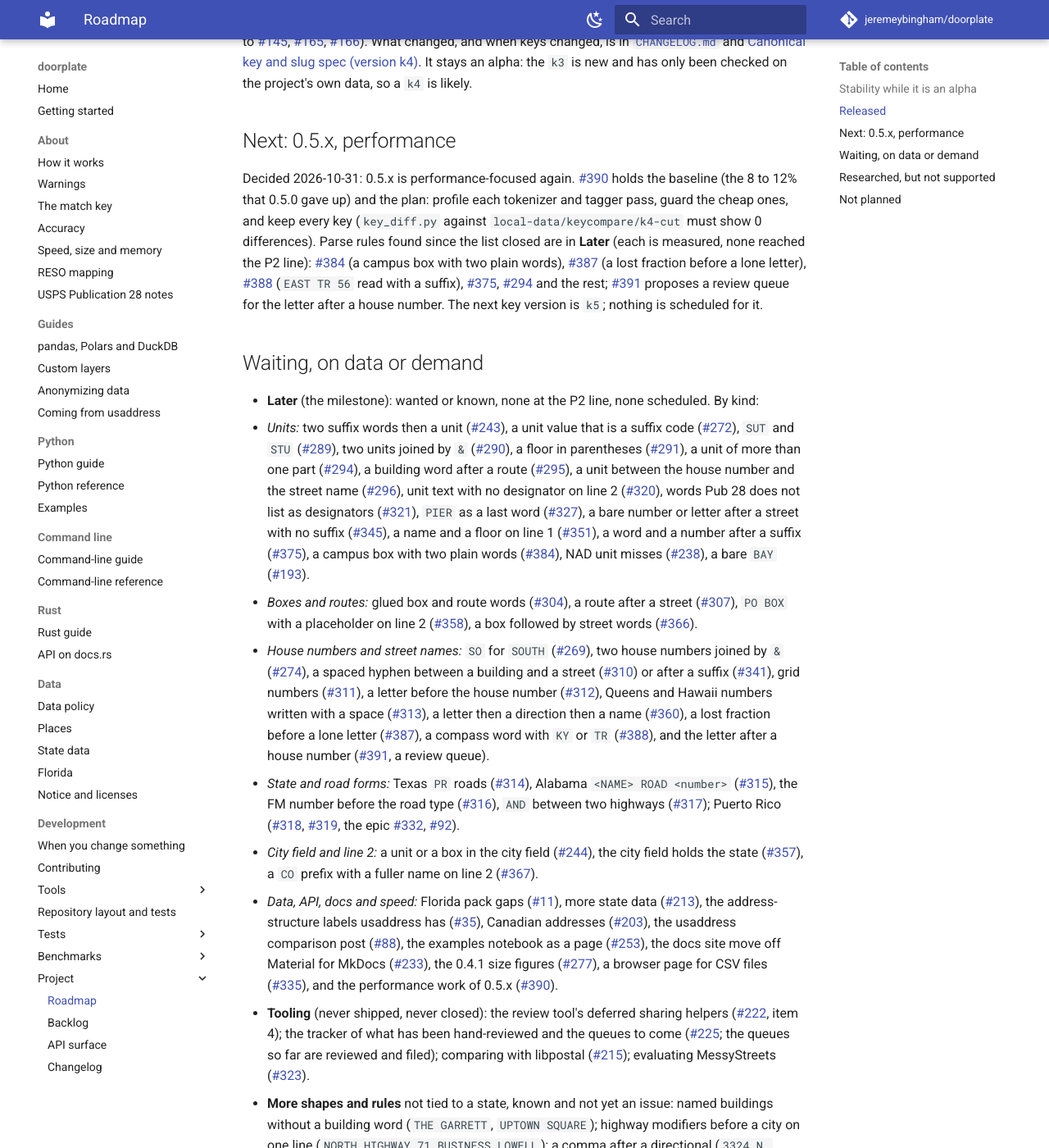
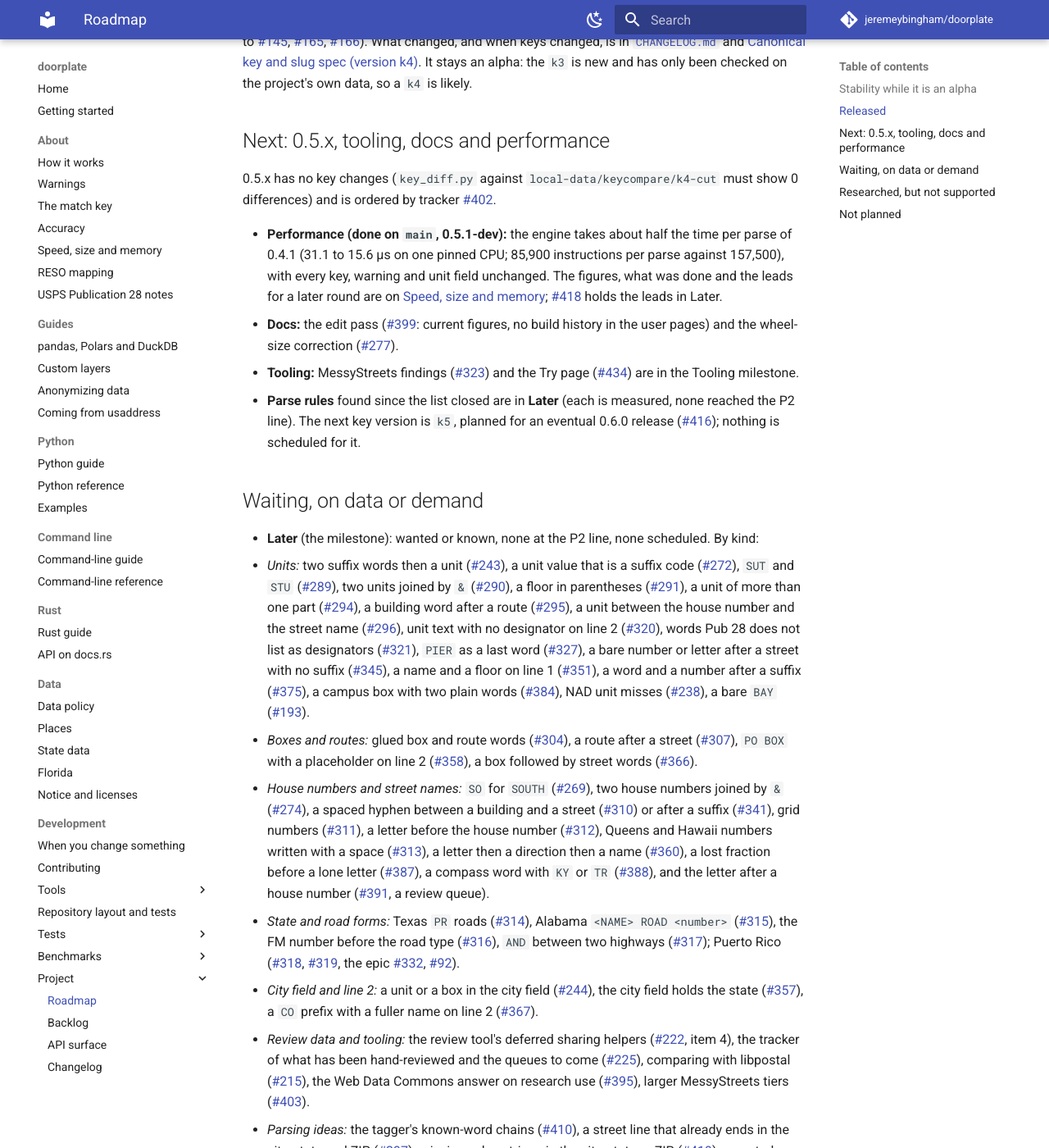
Before and after one commit to jeremeybingham/doorplate, an MkDocs documentation site: the page built from docs/roadmap.md, in a window 1280 px wide and 1400 px high, scrolled down 1850 px. Shown: the whole window at 82% size. Built offline with MkDocs 1.6.1 and Material for MkDocs 9.7.7, drawn with Linux system fonts in a browser that asks for light colours; comment, search, counter and statistics services are not loaded; some of the changed text lies outside the part shown.

Commit message:
docs: roadmap and backlog for 0.5.x; 0.4.1 announcement shows the 2.0 MB wheel (#399, #277)
Co-Authored-By: Claude Sonnet 5.5 <noreply@anthropic.com>

```diff
--- a/docs/roadmap.md
+++ b/docs/roadmap.md
@@ -5,8 +5,8 @@ What is planned, what depends on what, and what is deliberately not planned.
 messy addresses it sees, the sooner the items below that need them can happen. To send
 some, see [Sharing messy data](../CONTRIBUTING.md#sharing-messy-data).
 
-**Last reviewed 2026-10-31, against the issues up to #391.** The rules for the labels, the milestones and the order are in
-[`backlog.md`](backlog.md); the two trackers are #200 (0.4.x) and #201 (0.5.0, the `k4`).
+**Last reviewed 2026-11-01, against the issues up to #451.** The rules for the labels, the milestones and the order are in
+[`backlog.md`](backlog.md); the open trackers are #402 (0.5.x, in order), #416 (0.6.0, the `k5`) and #417 (decided against).
 
 ## Stability while it is an alpha
 
@@ -29,7 +29,7 @@ are in [`CHANGELOG.md`](../CHANGELOG.md); the `k4` against the frozen `k3` keys
 
 The release was proved with probes and a full run: one probe per open issue (35 of 35 open rule issues have a probe or a written reason), counted on 0.4.1 and
 on the cut over 146.6 million Netsyms rows and the seven large sources; the suite's whole-address score rises from 92.3% to 93.4%, the Florida one-line
-check and the geocode `city_diff` do not move, and `parse` is 8 to 12% slower ([`benchmarks.md`](benchmarks.md), "0.4.1 to 0.5.0").
+check and the geocode `city_diff` do not move, and `parse` was 8 to 12% slower ([`benchmarks.md`](benchmarks.md), "0.4.1 to 0.5.0"); the 0.5.1 round below won that back.
 
 **0.4.1 (2026-10-28)**, decided 2026-10-27: everything done in 0.4.x, with **no key change and no parse-rule change** (a custom layer changes parsing only when one is loaded): tooling, documentation and extensibility (tracker #200).
 
@@ -54,13 +54,17 @@ the first review of real rows, #125 and its issues #126 to #130, #114, #143 to #
 changed, is in [`CHANGELOG.md`](../CHANGELOG.md) and [`key-format.md`](key-format.md). It stays an alpha: the `k3` is new and has only
 been checked on the project's own data, so a `k4` is likely.
 
-## Next: 0.5.x, performance
+## Next: 0.5.x, tooling, docs and performance
 
-Decided 2026-10-31: 0.5.x is performance-focused again. #390 holds the baseline (the 8 to 12% that 0.5.0 gave up) and the plan: profile each tokenizer and
-tagger pass, guard the cheap ones, and keep every key (`key_diff.py` against `local-data/keycompare/k4-cut` must show 0 differences). Parse rules found
-since the list closed are in **Later** (each is measured, none reached the P2 line): #384 (a campus box with two plain words), #387 (a lost fraction
-before a lone letter), #388 (`EAST TR 56` read with a suffix), #375, #294 and the rest; #391 proposes a review queue for the letter after a house
-number. The next key version is `k5`; nothing is scheduled for it.
+0.5.x has no key changes (`key_diff.py` against `local-data/keycompare/k4-cut` must show 0 differences) and is ordered by tracker #402.
+
+- **Performance (done on `main`, 0.5.1-dev):** the engine takes about half the time per parse of 0.4.1 (31.1 to 15.6 µs on one pinned CPU;
+  85,900 instructions per parse against 157,500), with every key, warning and unit field unchanged. The figures, what was done and the leads
+  for a later round are on [`speed-and-size.md`](speed-and-size.md); #418 holds the leads in Later.
+- **Docs:** the edit pass (#399: current figures, no build history in the user pages) and the wheel-size correction (#277).
+- **Tooling:** MessyStreets findings (#323) and the Try page (#434) are in the Tooling milestone.
+- **Parse rules** found since the list closed are in **Later** (each is measured, none reached the P2 line). The next key version is `k5`, planned
+  for an eventual 0.6.0 release (#416); nothing is scheduled for it.
 
 ## Waiting, on data or demand
 
@@ -75,10 +79,11 @@ number. The next key version is `k5`; nothing is scheduled for it.
     a compass word with `KY` or `TR` (#388), and the letter after a house number (#391, a review queue).
   - *State and road forms:* Texas `PR` roads (#314), Alabama `<NAME> ROAD <number>` (#315), the FM number before the road type (#316), `AND` between two highways (#317); Puerto Rico (#318, #319, the epic #332, #92).
   - *City field and line 2:* a unit or a box in the city field (#244), the city field holds the state (#357), a `CO` prefix with a fuller name on line 2 (#367).
+  - *Review data and tooling:* the review tool's deferred sharing helpers (#222, item 4), the tracker of what has been hand-reviewed and the queues to come (#225), comparing with libpostal (#215), the Web Data Commons answer on research use (#395), larger MessyStreets tiers (#403).
+  - *Parsing ideas:* the tagger's known-word chains (#410), a street line that already ends in the city, state and ZIP (#397), missing-value strings in the city, state or ZIP (#419), repeated state, a county-only segment and `USA` after the ZIP (#435).
   - *Data, API, docs and speed:* Florida pack gaps (#11), more state data (#213), the address-structure labels usaddress has (#35), Canadian addresses (#203), the usaddress comparison post (#88), the examples notebook as a page (#253),
-    the docs site move off Material for MkDocs (#233), the 0.4.1 size figures (#277), a browser page for CSV files (#335), and the performance work of 0.5.x (#390).
-- **Tooling** (never shipped, never closed): the review tool's deferred sharing helpers (#222, item 4); the tracker of what has been hand-reviewed and the
-  queues to come (#225; the queues so far are reviewed and filed); comparing with libpostal (#215); evaluating MessyStreets (#323).
+    the docs site move off Material for MkDocs (#233), and further performance leads (#418).
+- **Tooling** (never shipped, never closed): evaluating MessyStreets (#323) and the Try page (#434).
 - **More shapes and rules** not tied to a state, known and not yet an issue: named buildings without a building word (`THE GARRETT`, `UPTOWN SQUARE`);
   highway modifiers before a city on one line
   (`NORTH HIGHWAY 71 BUSINESS LOWELL`); a comma after a directional (`3324 N, ANDREWS AVE`); a PO box on line 2 beside a street with no number; a unit
@@ -87,8 +92,7 @@ number. The next key version is `k5`; nothing is scheduled for it.
 - **usaddress compatibility** (#9, decided): the drop-in module is done (#36); the labels in #35 proceed when someone needs them. Recipient and name
   lines, landmarks and street corners stay out of scope; that text goes to `unparsed`.
 - **Data and benchmarks:** a benchmark built from a national address source rendered in several styles and compared per state and per shape; a
-  hand-labeled sample of real messy data in the shapes people actually have; and more of the `parse` slowdown (about 8% of an earlier build's
-  speed is still spread across allocation in the place keys and `Vec` growth).
+  hand-labeled sample of real messy data in the shapes people actually have.
 
 ## Researched, but not supported
 
```
Also changed, not shown: docs/backlog.md (+8 -6 lines), site/_posts/2026-10-28-doorplate-0-4-1.md, site/_social/0.4.1/graphic.html, site/_social/0.4.1/graphic.png, site/_social/0.4.1/linkedin-post.md, site/assets/doorplate-0-4-1.png.
